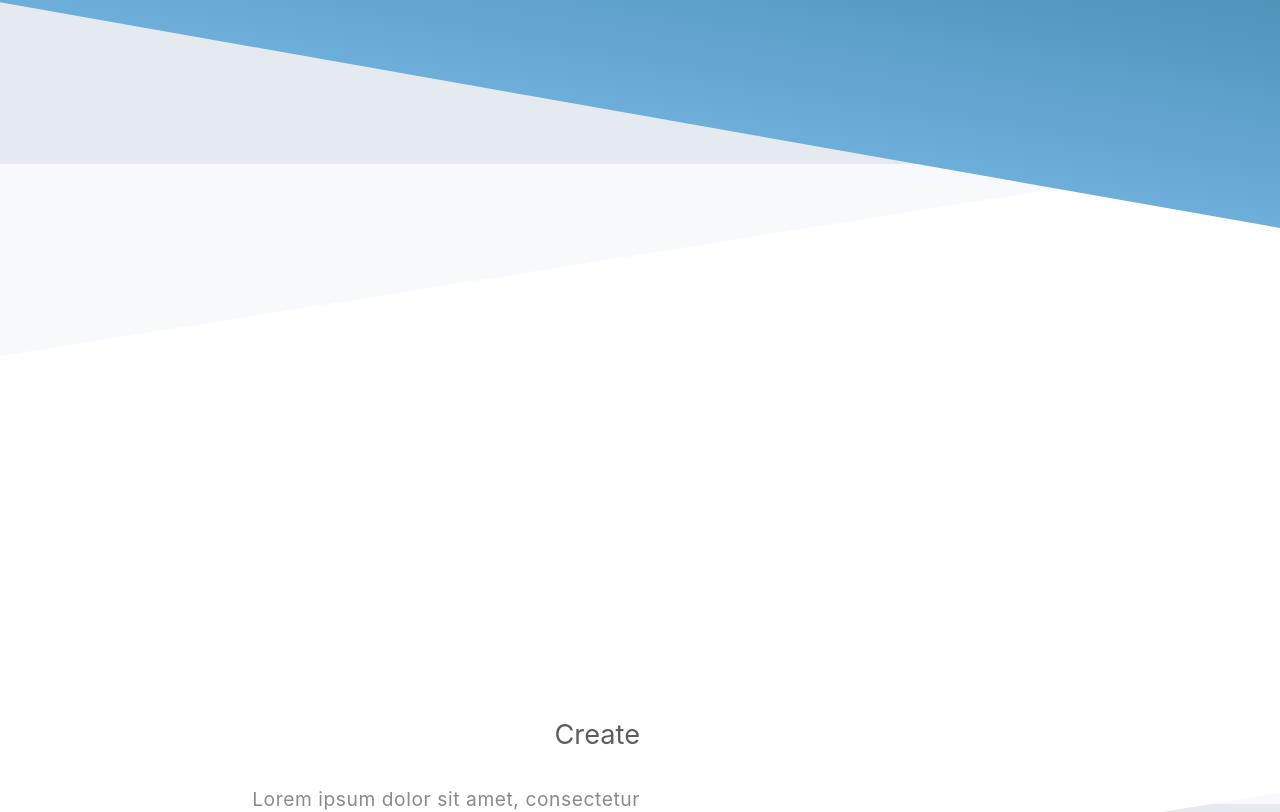
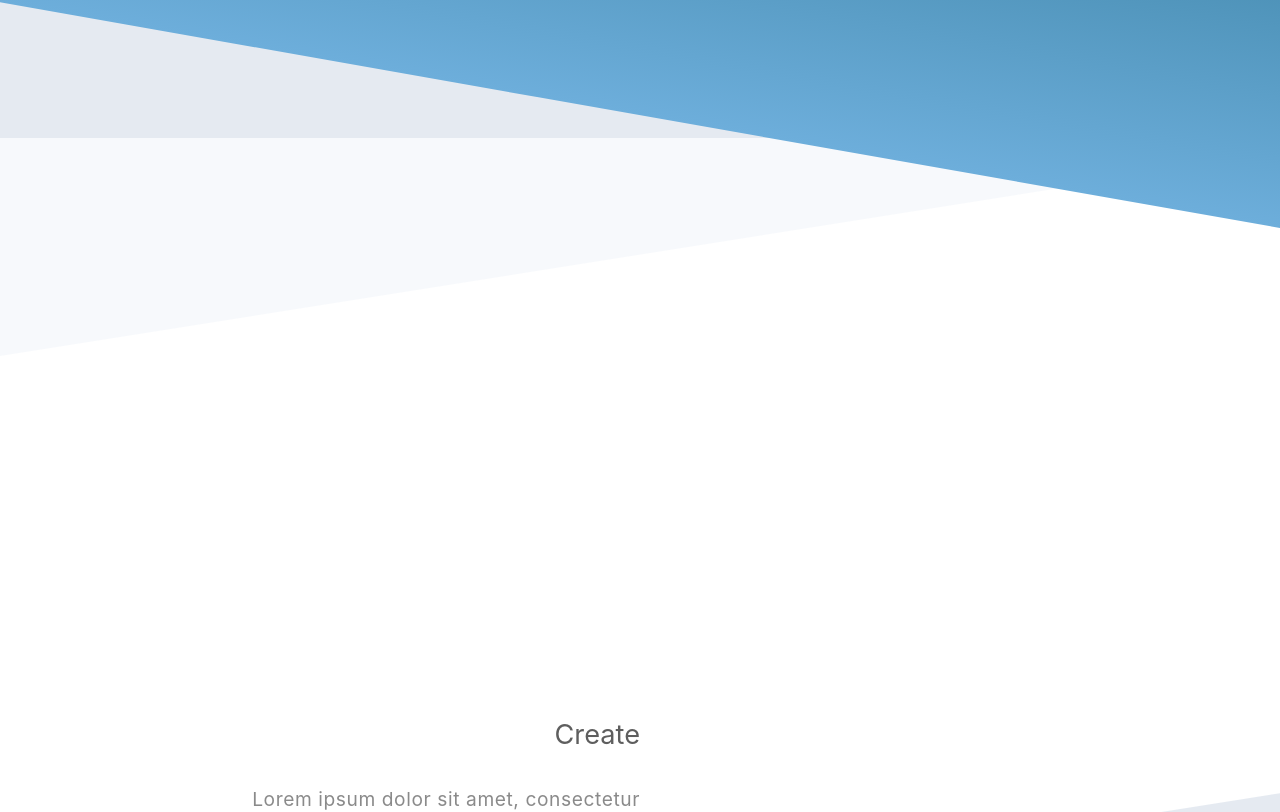
Before and after one commit to Streltz/heyteam, a React (Create React App) app in the folder hey-team/: page / in a window 1280 px wide. Shown: the part 412-1224 px from the top of the page. Built offline with nearby package versions, Linux system fonts and the light colour scheme; no server answers; what react-stripe-elements would draw is missing.

Commit message:
Landing - fixed product section clipping bug

```diff
--- a/hey-team/src/components/Landing/landing.css
+++ b/hey-team/src/components/Landing/landing.css
@@ -133,7 +133,7 @@ html
 }
 #section-product
 {
-    margin-top: 45%;
+    margin-top: 43%;
     height: 80% !important;
     width: 100%;
 
```
